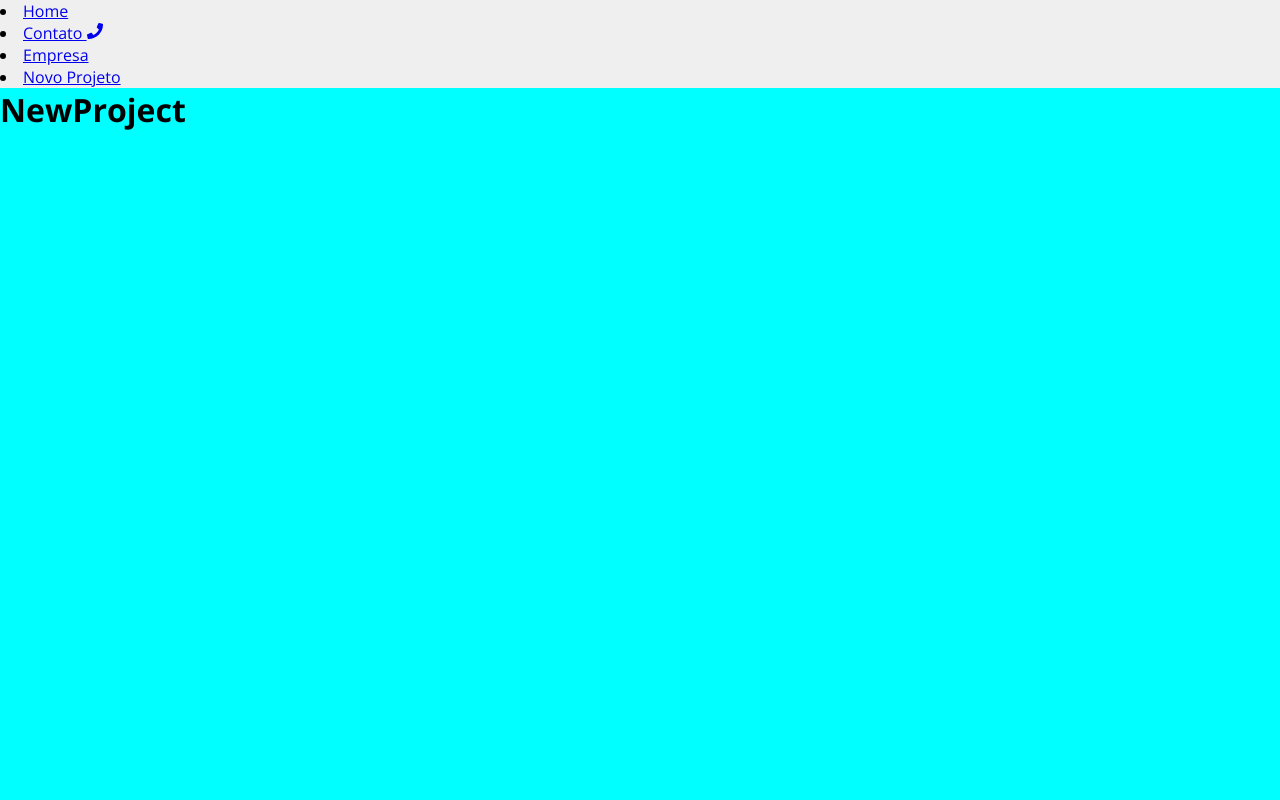
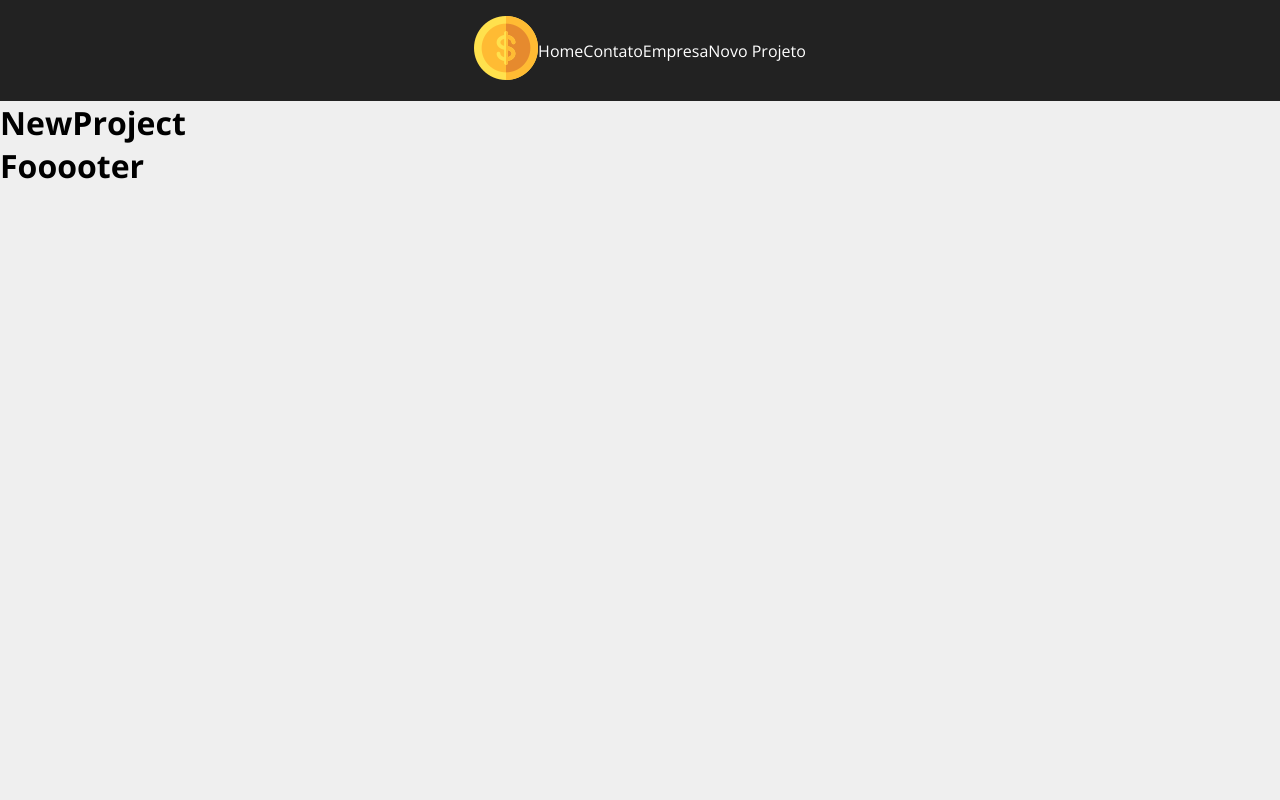
Before and after one commit to valdemir47/costs-react, a React (Create React App) app: page /newproject in a window 1280 px wide. Shown: the top 800 px of the page. Built offline with nearby package versions, Linux system fonts and the light colour scheme.

Commit message:
19.1-Nav e Footer

```diff
--- a/src/App.js
+++ b/src/App.js
@@ -8,34 +8,16 @@ import Contact from './components/pages/Contact';
 import Company from './components/pages/Company';
 import NewProject from './components/pages/NewProject';
 import Container from './layout/Container';
+import Navbar from './layout/Navbar';
+import Footer from './layout/Footer';
+
 
 
 
 function App() {
   return (
     <Router>
-
-      {/* Menu de Navegação (Parte fixa) */}
-      <nav className="bg-gray-800 p-4 shadow-md text-white">
-        <div className="flex space-x-6">
-
-          {/* Use <Link> para navegação interna */}
-          <li>
-            <Link to="/" className="hover:text-yellow-500 transition duration-300">Home</Link>
-          </li>
-          <li>
-            {/* O FaPhone foi usado aqui */}
-            <Link to="/contact" className="hover:text-yellow-500 transition duration-300">Contato <FaPhone className="inline ml-1 text-sm" /></Link>
-          </li>
-          <li>
-            <Link to="/company" className="hover:text-yellow-500 transition duration-300">Empresa</Link>
-          </li>
-          <li>
-            <Link to="/newproject" className="hover:text-yellow-500 transition duration-300">Novo Projeto</Link>
-          </li>
-        </div>
-      </nav>
-
+      <Navbar/>
 
       {/* Conteúdo da Página (Alterna com base na URL) */}
       <div className="p-8 min-h-screen">
@@ -52,10 +34,8 @@ function App() {
         </Container>
       </div>
 
-      <footer className="bg-gray-700 text-white text-center p-3">
-        <p>Footer do Costs</p>
-      </footer>
 
+      <Footer></Footer>
     </Router>
 
   );
--- a/src/components/pages/Company.js
+++ b/src/components/pages/Company.js
@@ -1,7 +1,7 @@
 function Company(){
 
 
-    return <h1>Company</h1>
+    return <h1>Empresa</h1>
 }
 
 export default Company
--- a/src/layout/Container.js
+++ b/src/layout/Container.js
@@ -2,6 +2,7 @@ import styles from './Container.module.css'
 function Container(props){
     return(
         <div className={`${styles.container} ${styles[props.customClass]}`}>
+
            {props.children}
         </div>
         //styles[props.customClass - > técnica para estilos adicioais
--- a/src/layout/Container.module.css
+++ b/src/layout/Container.module.css
@@ -1,10 +1,10 @@
 .container{
-    height: 1200px;
+    /*height: 1200px;*/
     display: flex;
     justify-content: space-between; /*espaçando os elementos iguamente*/
     margin:  0 auto;
     flex-wrap: wrap; /*quando os filhos ultrapassae 1200px - descem e fazem uma nova linha*/
-    background-color: aqua;
+    /*background-color: rgb(30, 41, 41);*/
 
 }
 
--- /dev/null
+++ b/src/layout/Footer.js
@@ -0,0 +1,10 @@
+function Footer (){
+
+    return(
+        <div>
+            <h1>Fooooter</h1>
+        </div>
+    )
+}
+
+export default Footer
--- /dev/null
+++ b/src/layout/Navbar.js
@@ -0,0 +1,30 @@
+import { Link } from "react-router-dom"
+import Container from "./Container"
+import styles from './Navbar.module.css' //imporando o estilo
+import logo from '../img/costs_logo.png' // a imagem
+
+function Navbar(){
+
+    return(
+
+        <nav class={styles.navbar}>
+            <Container>{/*O que ta dentro deste componente, vai ter o estilo dele - ver div/class dele*/}
+                <Link to ='/'>
+                    <img src={logo} alt="Costs"/>
+                </Link>
+                <ul class={styles.list}>
+                    <li class={styles.item}> <Link to ='/'>Home</Link> </li>
+                    <li class={styles.item}><Link to ='/contact'>Contato</Link></li>
+                    <li class={styles.item}><Link to ='/company'>Empresa</Link></li>
+                    <li class={styles.item}><Link to ='/netproject'>Novo Projeto</Link></li>
+
+                </ul>
+            </Container>
+        </nav>
+
+    )
+
+  //  <nav class={styles.navbar}>  - classe - estilo da classe navbar
+}
+
+export default Navbar
--- /dev/null
+++ b/src/layout/Navbar.module.css
@@ -0,0 +1,22 @@
+.navbar{
+    display: flex;
+    justify-content: space-between; /*espaçamento igual p/todos*/
+    background-color: #222;
+    padding: 1em;
+}
+
+.list {
+    display: flex;
+    list-style:none; /*tira dos marcadores*/
+    align-items: center ; /*alinhamento dos intes: centro*/
+}
+
+.item a{
+    color: #fff;
+    text-decoration: none;
+}
+
+.intem a:hover{
+    color: #FFBB33;
+
+}/*quando passar o curso por cims*/
```
Also changed, not shown: src/layout/Footer.module.css (added).
